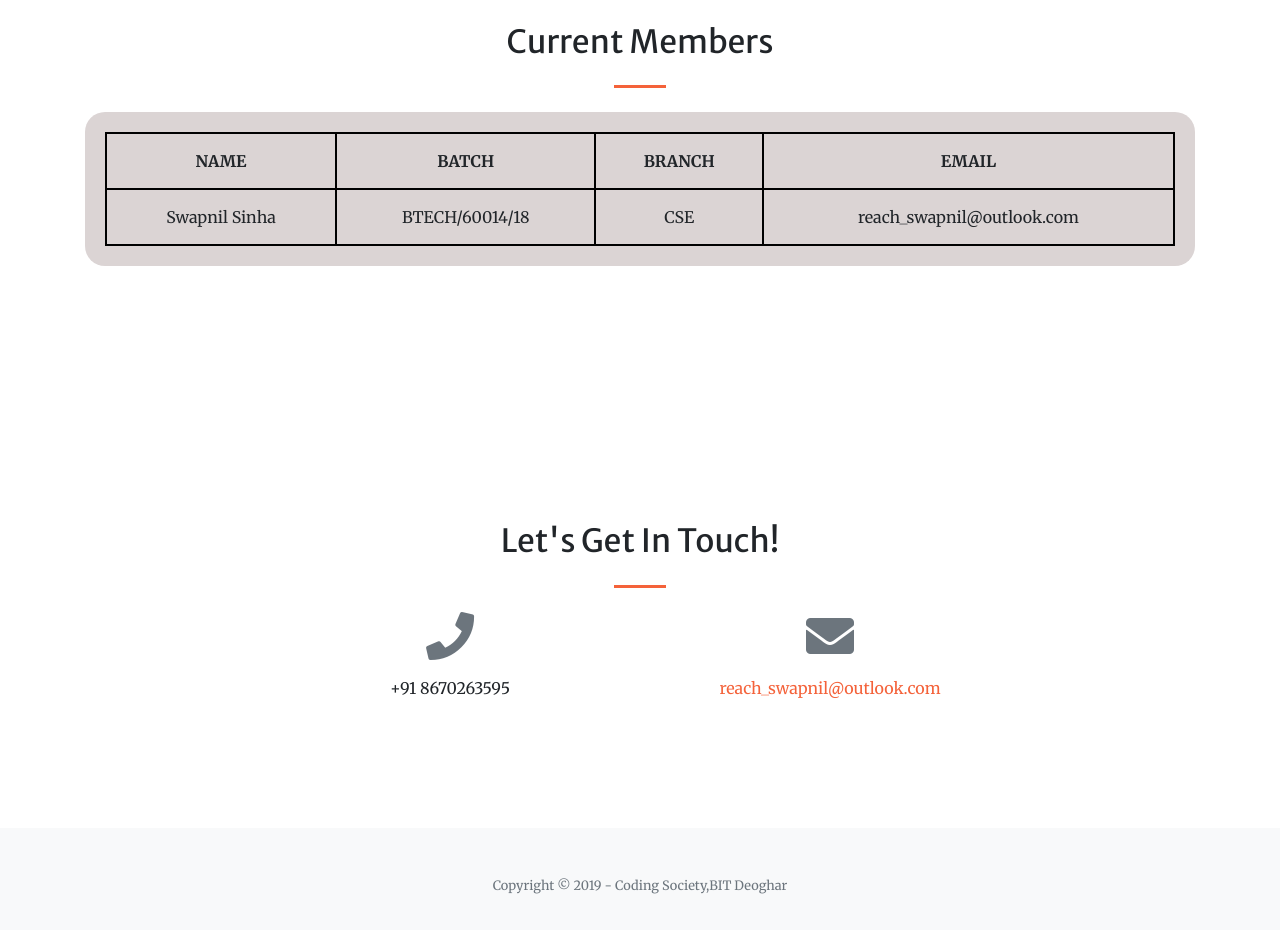
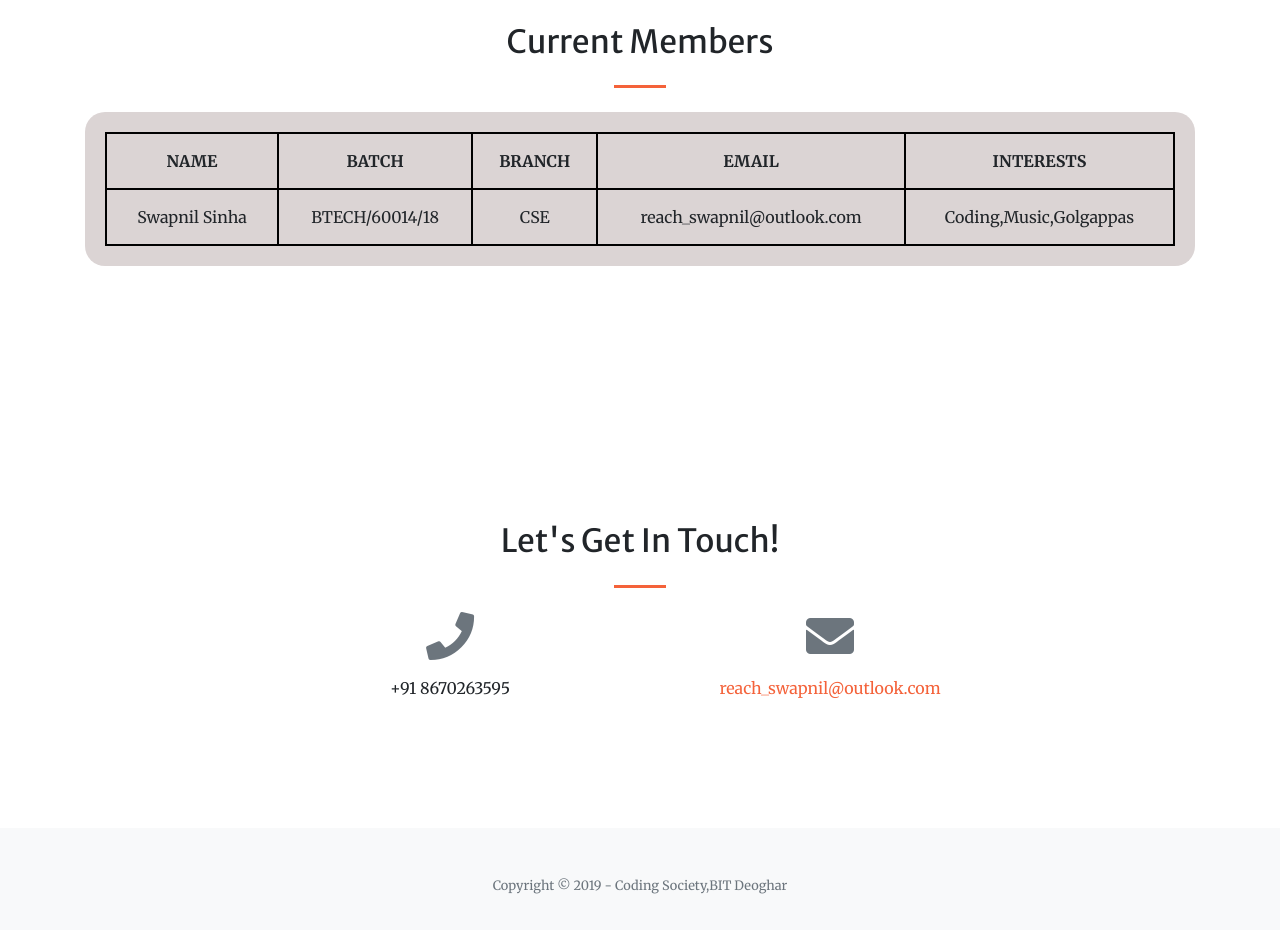
Before and after one commit to shrishti5122/codesocbitd.github.io, a plain HTML site: page index.html in a window 1280 px wide. Shown: the part 1500-2430 px from the top of the page. Drawn offline with Linux system fonts and the light colour scheme.

Commit message:
Added Challenge

```diff
--- a/index.html
+++ b/index.html
@@ -127,12 +127,14 @@
           <th>BATCH</th>
           <th>BRANCH</th>
           <th>EMAIL</th>
+          <th>INTERESTS</th>
         </tr>
         <tr>
           <td>Swapnil Sinha</td>
           <td>BTECH/60014/18</td>
           <td>CSE</td>
           <td>reach_swapnil@outlook.com</td>
+          <td>Coding,Music,Golgappas</td>
         </tr>
       </table>
       </div>
```
